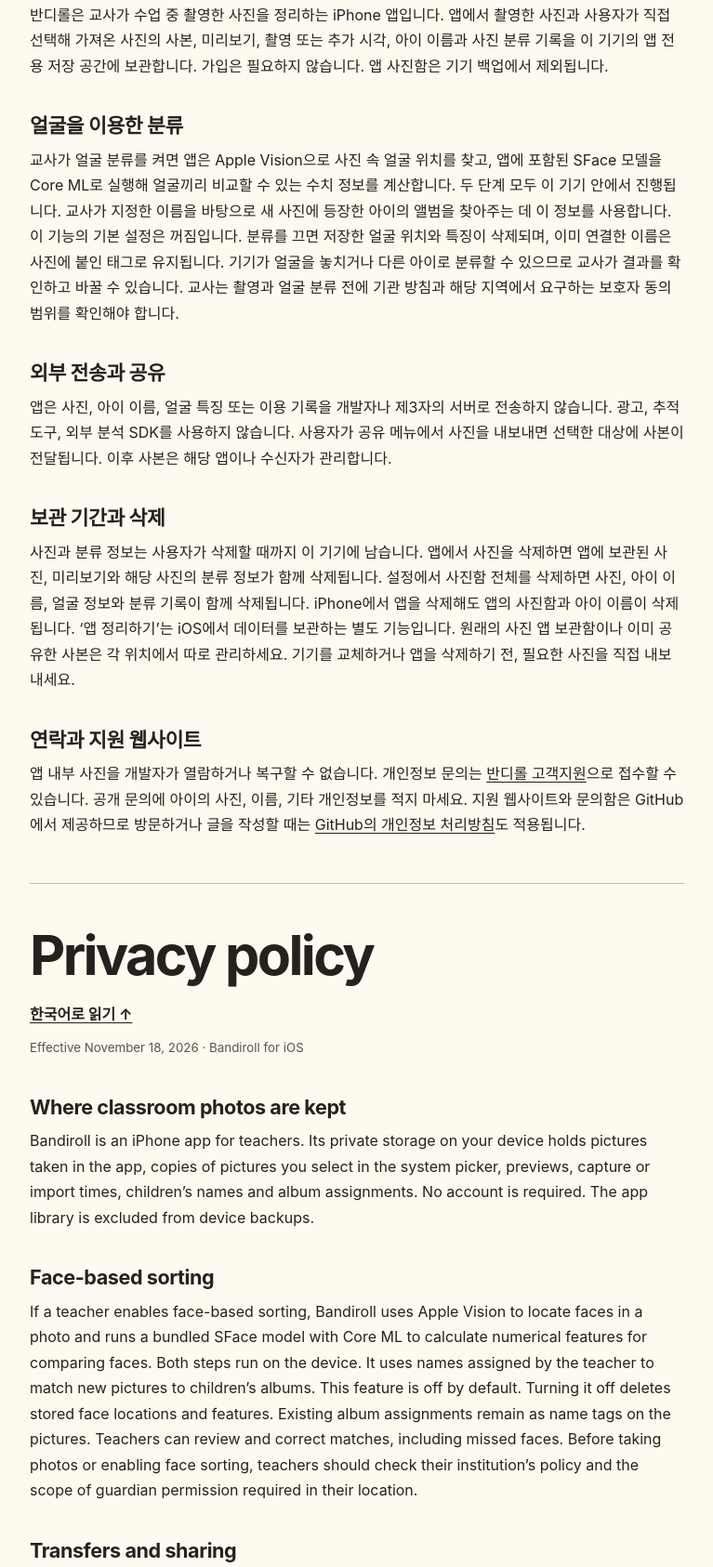
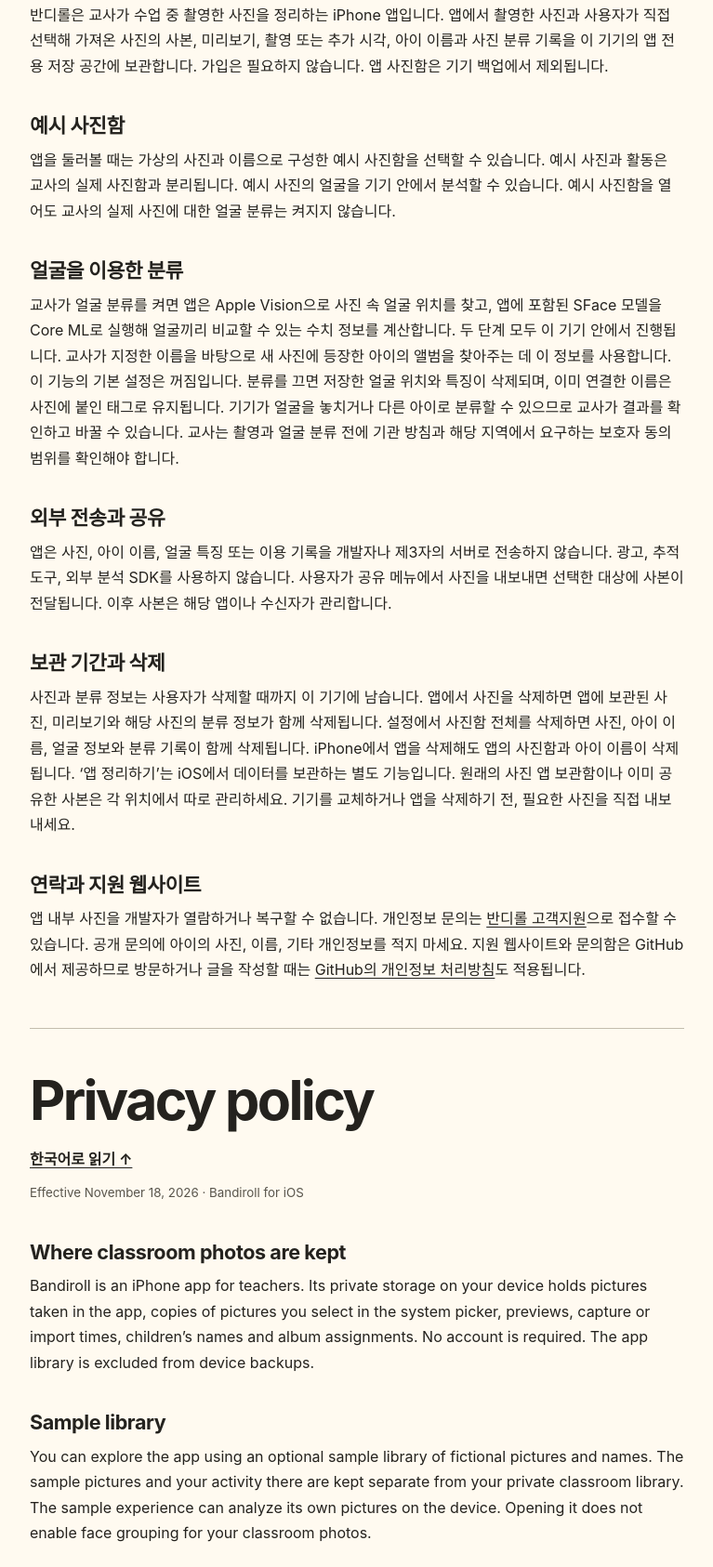
Before and after one commit to thighburger/bandiroll-support, a plain HTML site: page privacy.html in a window 1280 px wide. Shown: the part 331-2017 px from the top of the page at 93% size, without its empty margins (256-1023 px from the left). Drawn offline with Linux system fonts and the light colour scheme.

Commit message:
Explain the isolated fictional classroom for first-time teachers

```diff
--- a/privacy.html
+++ b/privacy.html
@@ -15,6 +15,8 @@
 <p><small>시행일 2026년 11월 18일 · 반디롤 iOS 앱</small></p>
 <h2>교실 사진을 보관하는 곳</h2>
 <p>반디롤은 교사가 수업 중 촬영한 사진을 정리하는 iPhone 앱입니다. 앱에서 촬영한 사진과 사용자가 직접 선택해 가져온 사진의 사본, 미리보기, 촬영 또는 추가 시각, 아이 이름과 사진 분류 기록을 이 기기의 앱 전용 저장 공간에 보관합니다. 가입은 필요하지 않습니다. 앱 사진함은 기기 백업에서 제외됩니다.</p>
+<h2>예시 사진함</h2>
+<p>앱을 둘러볼 때는 가상의 사진과 이름으로 구성한 예시 사진함을 선택할 수 있습니다. 예시 사진과 활동은 교사의 실제 사진함과 분리됩니다. 예시 사진의 얼굴을 기기 안에서 분석할 수 있습니다. 예시 사진함을 열어도 교사의 실제 사진에 대한 얼굴 분류는 켜지지 않습니다.</p>
 <h2>얼굴을 이용한 분류</h2>
 <p>교사가 얼굴 분류를 켜면 앱은 Apple Vision으로 사진 속 얼굴 위치를 찾고, 앱에 포함된 SFace 모델을 Core ML로 실행해 얼굴끼리 비교할 수 있는 수치 정보를 계산합니다. 두 단계 모두 이 기기 안에서 진행됩니다. 교사가 지정한 이름을 바탕으로 새 사진에 등장한 아이의 앨범을 찾아주는 데 이 정보를 사용합니다. 이 기능의 기본 설정은 꺼짐입니다. 분류를 끄면 저장한 얼굴 위치와 특징이 삭제되며, 이미 연결한 이름은 사진에 붙인 태그로 유지됩니다. 기기가 얼굴을 놓치거나 다른 아이로 분류할 수 있으므로 교사가 결과를 확인하고 바꿀 수 있습니다. 교사는 촬영과 얼굴 분류 전에 기관 방침과 해당 지역에서 요구하는 보호자 동의 범위를 확인해야 합니다.</p>
 <h2>외부 전송과 공유</h2>
@@ -30,6 +32,8 @@
 <p><small>Effective November 18, 2026 · Bandiroll for iOS</small></p>
 <h2>Where classroom photos are kept</h2>
 <p>Bandiroll is an iPhone app for teachers. Its private storage on your device holds pictures taken in the app, copies of pictures you select in the system picker, previews, capture or import times, children’s names and album assignments. No account is required. The app library is excluded from device backups.</p>
+<h2>Sample library</h2>
+<p>You can explore the app using an optional sample library of fictional pictures and names. The sample pictures and your activity there are kept separate from your private classroom library. The sample experience can analyze its own pictures on the device. Opening it does not enable face grouping for your classroom photos.</p>
 <h2>Face-based sorting</h2>
 <p>If a teacher enables face-based sorting, Bandiroll uses Apple Vision to locate faces in a photo and runs a bundled SFace model with Core ML to calculate numerical features for comparing faces. Both steps run on the device. It uses names assigned by the teacher to match new pictures to children’s albums. This feature is off by default. Turning it off deletes stored face locations and features. Existing album assignments remain as name tags on the pictures. Teachers can review and correct matches, including missed faces. Before taking photos or enabling face sorting, teachers should check their institution’s policy and the scope of guardian permission required in their location.</p>
 <h2>Transfers and sharing</h2>
```
Also changed, not shown: index.html (+4 -0 lines).
